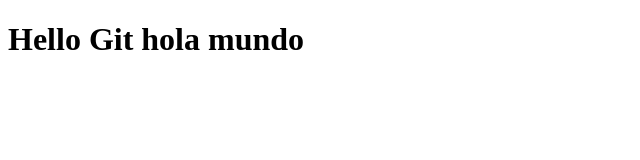
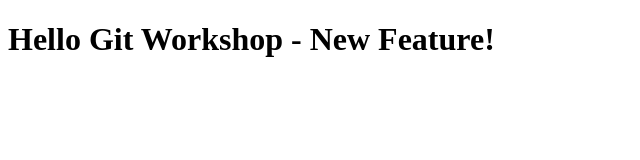
Before and after one commit to VeritasCodex/GitLeWagon, a plain HTML site: page index.html in a window 1280 px wide. Shown: the whole page, without its empty margins (0-640 px from the left). Drawn offline with Linux system fonts and the light colour scheme.

Commit message:
Modificada cabecera en nueva funcionalidad

```diff
--- a/index.html
+++ b/index.html
@@ -3,6 +3,6 @@
 <head>
 </head>
 <body>
-    <h1>Hello Git hola mundo</h1>
+    <h1>Hello Git Workshop - New Feature!</h1>
 </body>
 </html>
```
